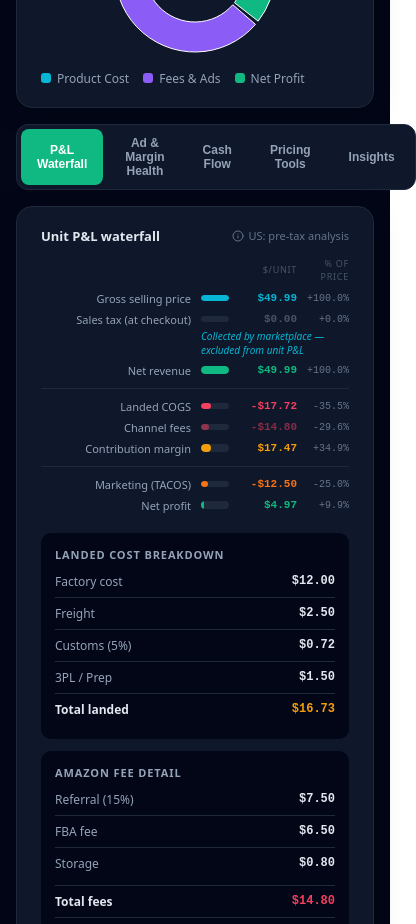
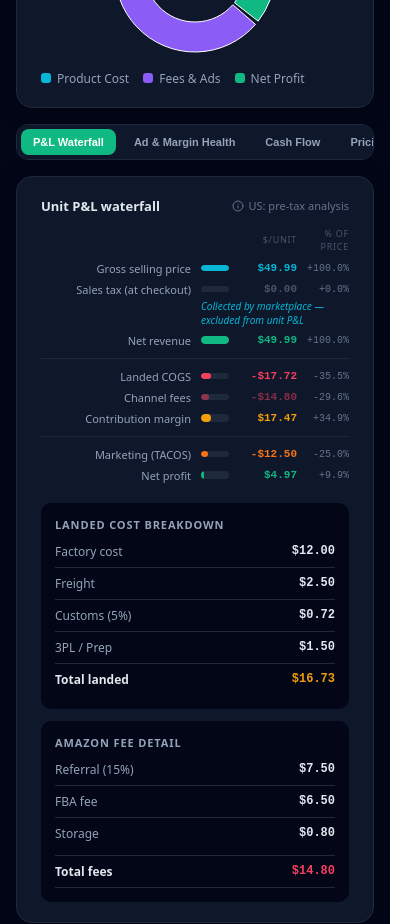
Before and after one commit to avielg-droid/amazon-calculator, a React (Vite) app: page / in a window 390 px wide. Shown: the part 1900-2824 px from the top of the page, 416 px wide, since content can reach past the window. Built offline with nearby package versions, Linux system fonts and the light colour scheme.

Commit message:
ux: dynamic title for DTC mode, fix tab overflow on mobile

```diff
--- a/App.jsx
+++ b/App.jsx
@@ -307,8 +307,8 @@ export default function App() {
   }, [s, isUS, channelMode, inputs.referralFee]);
 
   const tabBtn = t => ({
-    padding: "7px 16px", borderRadius: 8, fontSize: 12, fontWeight: 600,
-    cursor: "pointer", border: "none", transition: "all 0.2s",
+    padding: "7px 12px", borderRadius: 8, fontSize: 11, fontWeight: 600,
+    cursor: "pointer", border: "none", transition: "all 0.2s", whiteSpace: "nowrap",
     background: activeTab === t ? C.emerald : "transparent",
     color: activeTab === t ? "#fff" : C.s4,
   });
@@ -342,7 +342,7 @@ export default function App() {
                 <BarChart3 size={16} color={C.emerald} />
               </div>
               <h1 style={{ fontSize: 22, fontWeight: 700, margin: 0, background: "linear-gradient(90deg, #10b981, #06b6d4)", WebkitBackgroundClip: "text", WebkitTextFillColor: "transparent" }}>
-                Amazon FBA Profit Calculator
+                {channelMode === "amazon" ? "Amazon FBA Profit Calculator" : "DTC / Shopify Profit Calculator"}
               </h1>
             </div>
             <p style={{ fontSize: 12, color: C.s5, margin: 0 }}>Unit economics & multi-channel margin simulator</p>
@@ -487,7 +487,7 @@ export default function App() {
           </div>
 
           {/* Tab bar */}
-          <div style={{ display: "flex", gap: 6, background: C.s9, border: `1px solid ${C.s8}`, borderRadius: 12, padding: 4, width: "fit-content" }}>
+          <div style={{ display: "flex", gap: 6, background: C.s9, border: `1px solid ${C.s8}`, borderRadius: 12, padding: 4, overflowX: "auto", WebkitOverflowScrolling: "touch", maxWidth: "100%" }}>
             {[
               ["breakdown", "P&L Waterfall"],
               ["efficiency", "Ad & Margin Health"],
```
